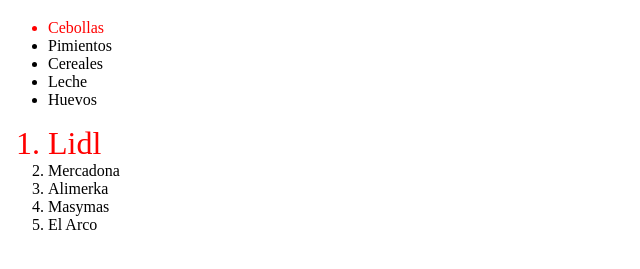
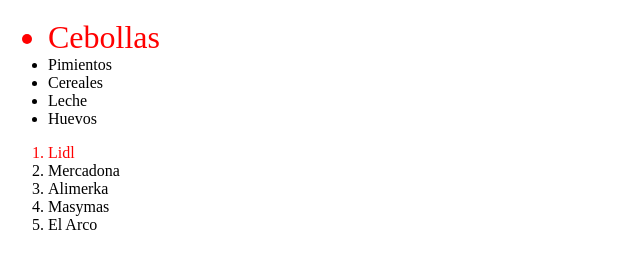
Before and after one commit to DaniLoBerr/Curso-HTML-CSS-OpenBootcamp, a plain HTML site: page 04-introduccion-css/ejercicio-1-tema-4/index.html in a window 1280 px wide. Shown: the part 61-330 px from the top of the page, without its empty margins (0-640 px from the left). Drawn offline with Linux system fonts and the light colour scheme.

Commit message:
Add files via upload

```diff
--- a/04-introduccion-css/ejercicio-1-tema-4/estilo.css
+++ b/04-introduccion-css/ejercicio-1-tema-4/estilo.css
@@ -2,6 +2,6 @@
   color: red;
 }
 
-ol li#elemento-1 {
+ul li#elemento-1 {
   font-size: 2rem;
 }
```
